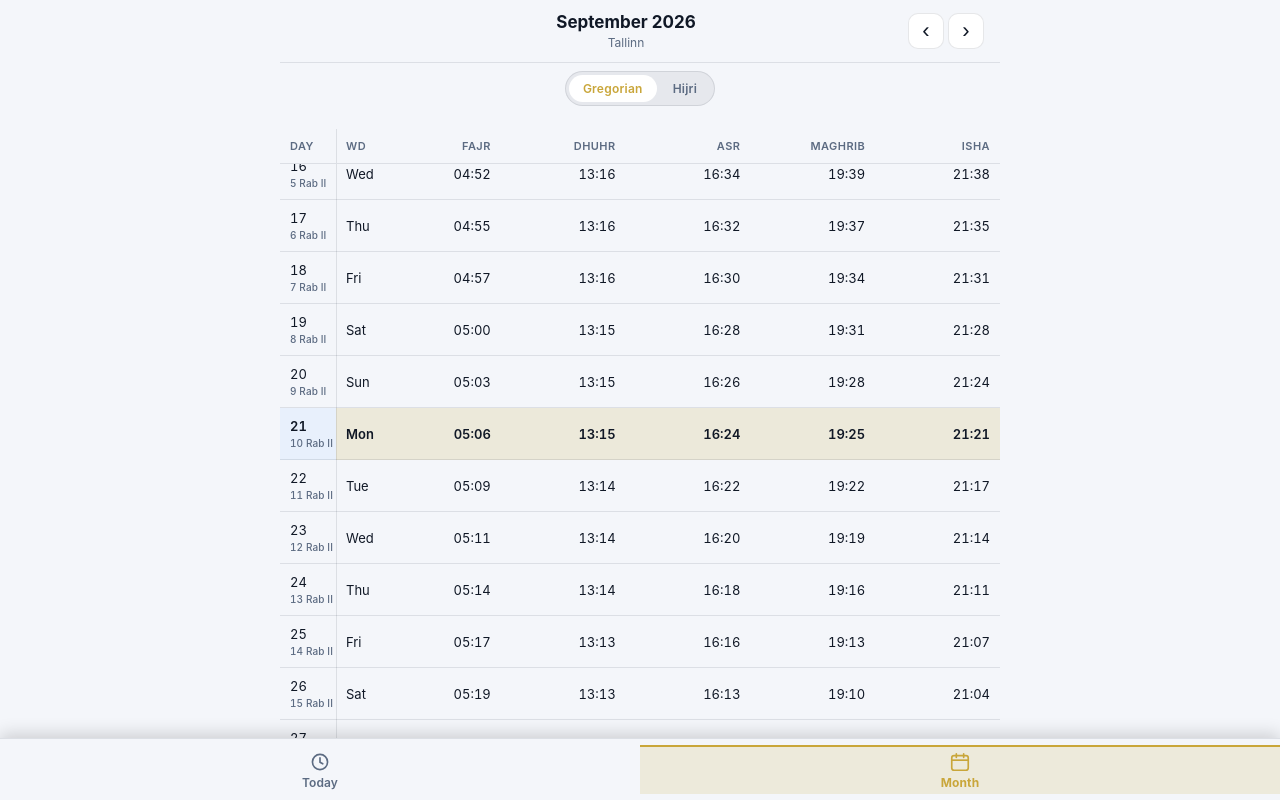
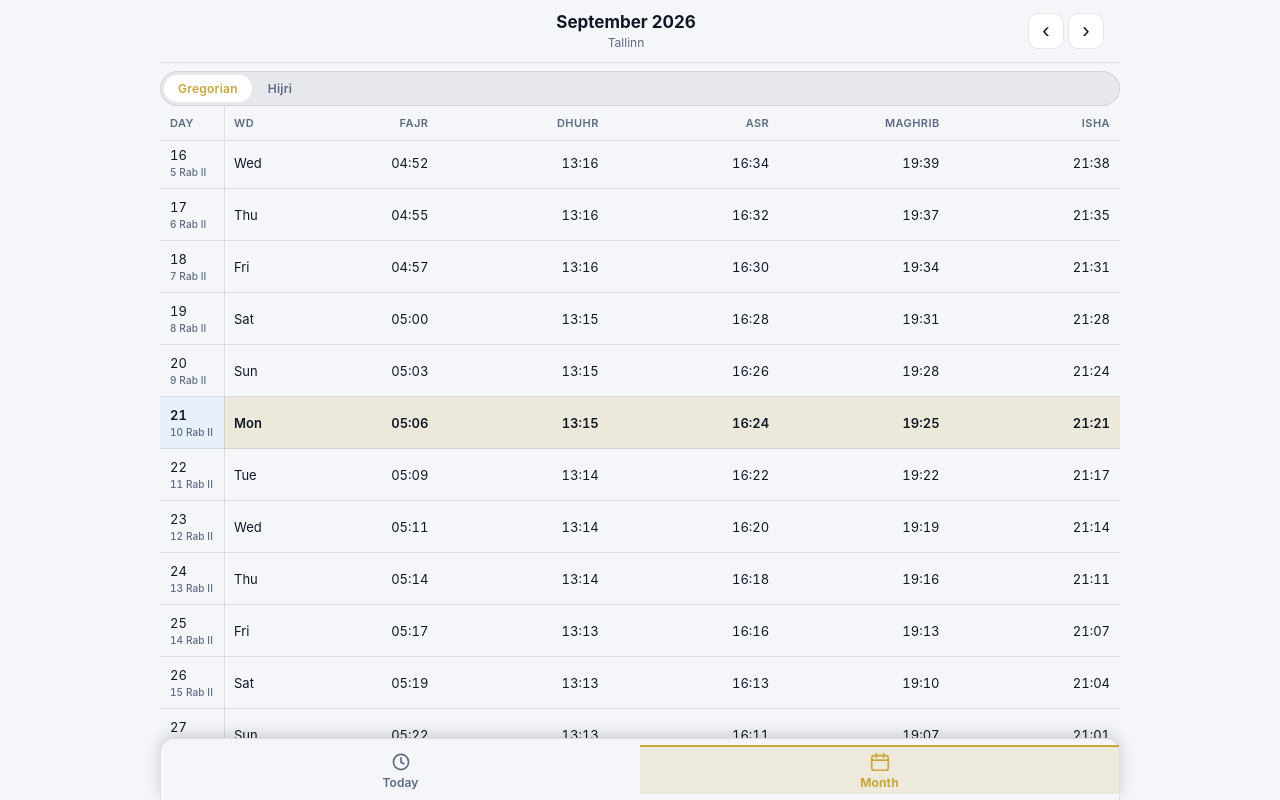
Before and after one commit to harkce/tallinn-prayer-times, a React (Vite) app: page /tallinn-prayer-times/month in a window 1280 px wide. Built offline with nearby package versions, Linux system fonts and the light colour scheme.

Commit message:
Add centered desktop stage layout from 900px
Cap Today (~800) and Month (~960) as a centered stage, side-by-side
Today hero|list, wider Month columns without swipe, and tabs that
match stage width instead of full-bleed on large screens.

```diff
--- a/src/index.css
+++ b/src/index.css
@@ -503,6 +503,7 @@ body.month-page {
 /* Width-cap only — do NOT flex-grow the header/hint (that created the Month gap). */
 .month-app .month-header,
 .month-app .month-scroll-hint,
+.month-app .month-cal-toggle,
 .month-app .month-grid-wrap {
   width: 100%;
   max-width: 720px;
@@ -888,6 +889,114 @@ body.month-page {
 }
 
 
+
+
+/* ========== Desktop stage (≥900px) ==========
+   Centered stage, not a stretched phone. Tabs match stage width. */
+@media (min-width: 900px) {
+  :root {
+    --stage-today: 800px;
+    --stage-month: 960px;
+  }
+
+  /* Today: wider stage + hero | list side-by-side (portrait desktop too) */
+  .app-today .topbar,
+  .app-today .today-body {
+    max-width: var(--stage-today);
+  }
+
+  .app-today .today-body {
+    flex: 1 1 auto;
+    flex-direction: row;
+    align-items: stretch;
+    gap: 28px;
+    overflow: hidden;
+    padding-top: 8px;
+    padding-bottom: 20px;
+  }
+
+  .app-today .hero {
+    flex: 0 0 40%;
+    max-width: 40%;
+    margin-bottom: 0;
+    min-height: 0;
+    display: flex;
+    flex-direction: column;
+    justify-content: center;
+  }
+
+  .app-today .next-name {
+    font-size: clamp(28px, 3.2vw, 40px);
+  }
+
+  .app-today .today {
+    flex: 1 1 60%;
+    min-width: 0;
+    overflow: auto;
+    -webkit-overflow-scrolling: touch;
+  }
+
+  .app-today .prayer-list {
+    height: 100%;
+    justify-content: stretch;
+  }
+
+  .app-today .prayer-row {
+    flex: 1 1 auto;
+    min-height: 48px;
+    height: auto;
+  }
+
+  /* Month: wider stage so all prayer columns fit without sideways swipe */
+  .month-app .month-header,
+  .month-app .month-scroll-hint,
+  .month-app .month-cal-toggle,
+  .month-app .month-grid-wrap {
+    max-width: var(--stage-month);
+  }
+
+  .month-scroll-hint {
+    /* All columns visible on desktop stage — hint not needed */
+    display: none;
+  }
+
+  .month-grid,
+  .month-labels {
+    min-width: 0;
+    width: 100%;
+  }
+
+  .month-app.has-dual-day .month-grid col.col-day,
+  .month-app.is-hijri .month-grid col.col-day {
+    width: 64px;
+  }
+
+  .month-app.has-dual-day .month-labels,
+  .month-app.is-hijri .month-labels {
+    grid-template-columns: 64px 44px repeat(5, minmax(72px, 1fr));
+  }
+
+  .month-grid col.col-wd { width: 44px; }
+  .month-grid col.col-time { width: auto; }
+
+  /* Tabs: centered, stage-wide — never full-bleed on a wide monitor */
+  .tabbar {
+    left: 50%;
+    right: auto;
+    width: min(100% - 32px, var(--stage-today));
+    max-width: min(100% - 32px, var(--stage-today));
+    transform: translateX(-50%);
+    border-radius: 14px 14px 0 0;
+    border-left: 1px solid var(--border);
+    border-right: 1px solid var(--border);
+  }
+
+  body:has(.month-app) .tabbar {
+    width: min(100% - 32px, var(--stage-month));
+    max-width: min(100% - 32px, var(--stage-month));
+  }
+}
+
 @media (prefers-color-scheme: light) {
   :root {
     --bg: #f4f6fa;
```
Also changed, not shown: 6 other files (tests, documents, lock files or other folders).
